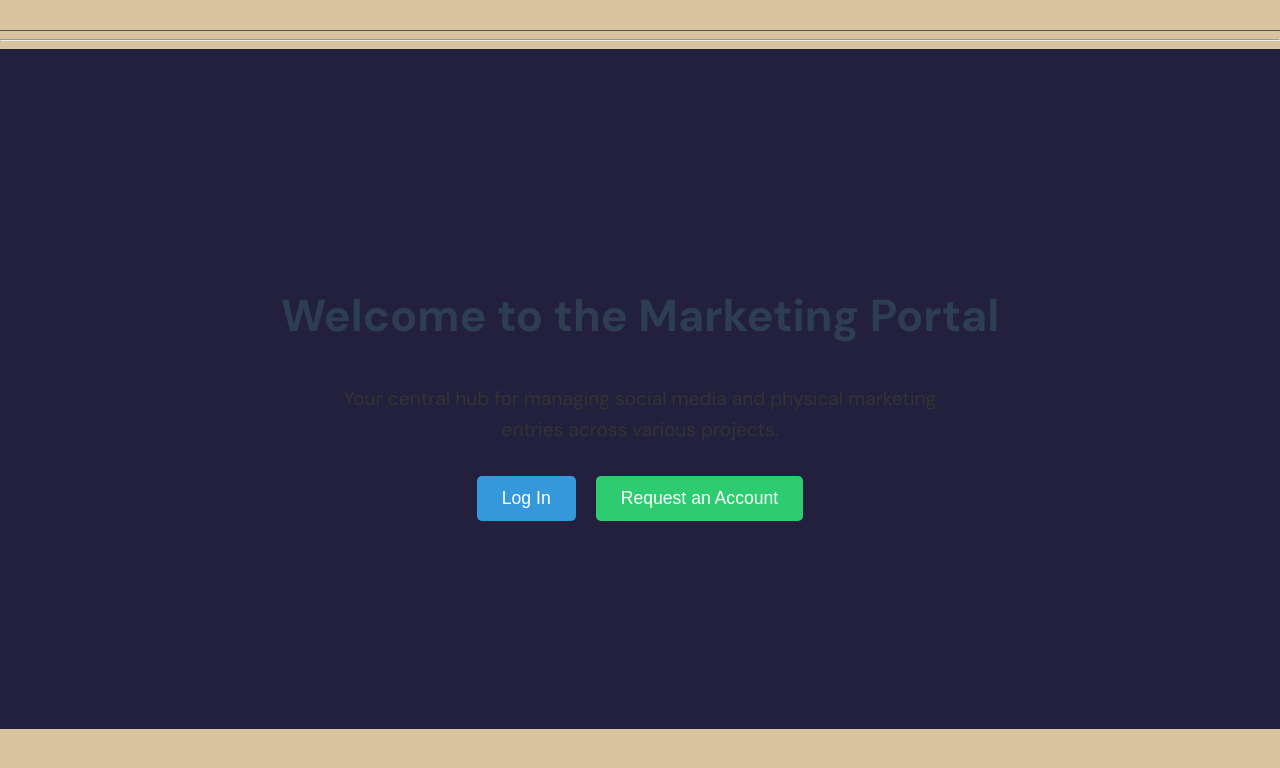
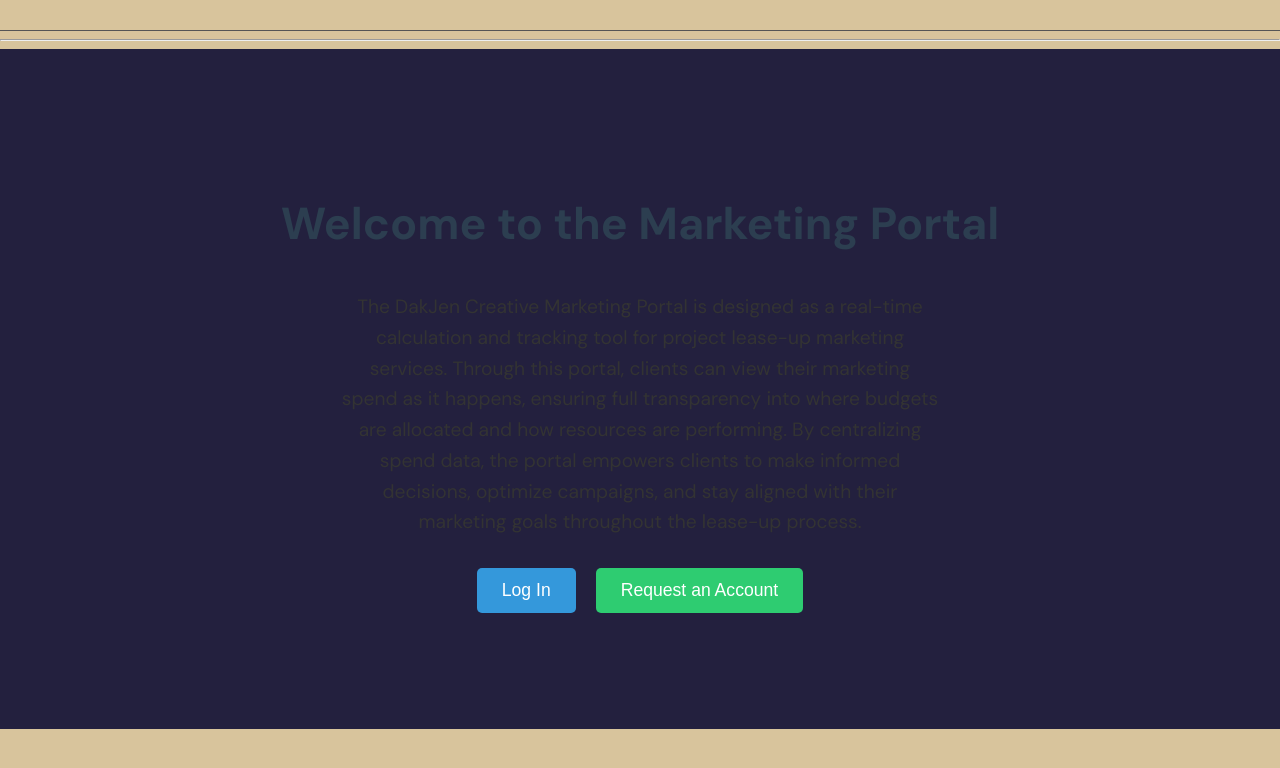
Before and after one commit to dakjen/marketingportal1, a React (Create React App) app: page /intro in a window 1280 px wide. Shown: the top 768 px of the page. Built offline with nearby package versions, Linux system fonts and the light colour scheme.

Commit message:
Content: Update IntroScreen narrative

```diff
--- a/src/IntroScreen.js
+++ b/src/IntroScreen.js
@@ -8,7 +8,7 @@ function IntroScreen() {
   return (
     <div className="intro-container">
       <h1>Welcome to the Marketing Portal</h1>
-      <p>Your central hub for managing social media and physical marketing entries across various projects.</p>
+      <p>The DakJen Creative Marketing Portal is designed as a real-time calculation and tracking tool for project lease-up marketing services. Through this portal, clients can view their marketing spend as it happens, ensuring full transparency into where budgets are allocated and how resources are performing. By centralizing spend data, the portal empowers clients to make informed decisions, optimize campaigns, and stay aligned with their marketing goals throughout the lease-up process.</p>
       <div className="intro-buttons">
         <button onClick={() => navigate('/login')}>Log In</button>
         <button onClick={() => navigate('/request-account')}>Request an Account</button>
```
